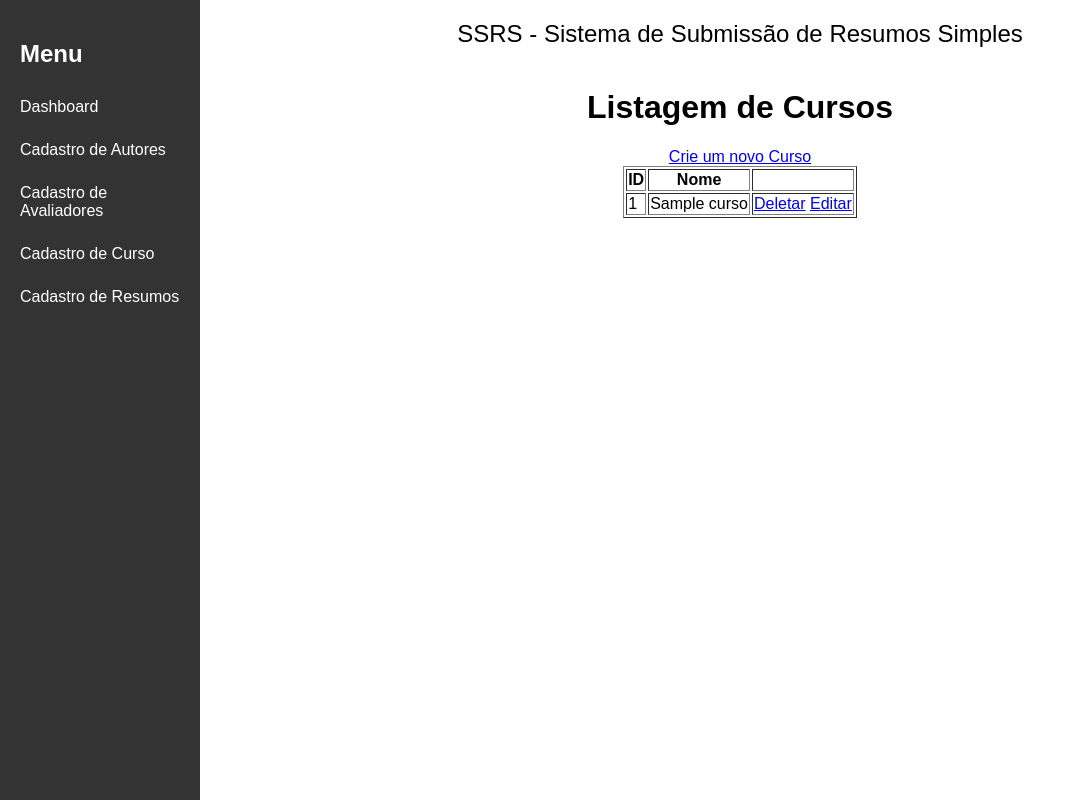
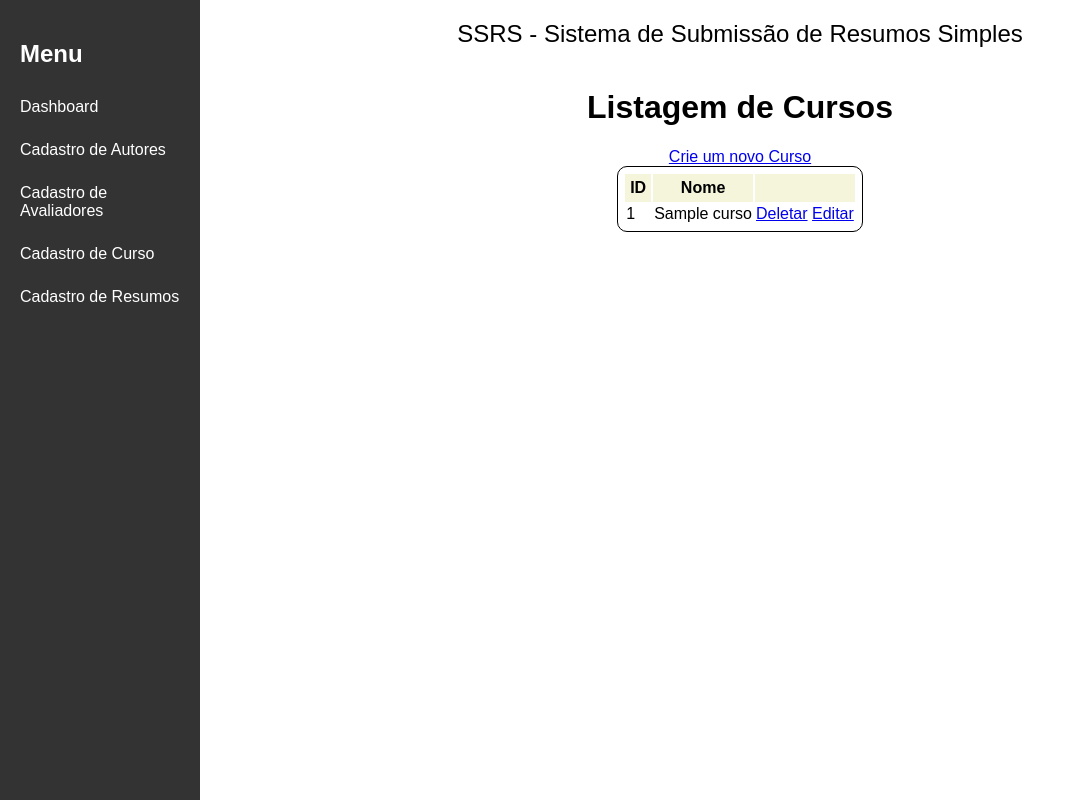
Before and after one commit to Ronneesley/sistema_submissao_resumos_simples, a PHP site: page /organizador/cadastro_curso/listagem.php in a window 1280 px wide. Shown: the whole page, without its empty margins (0-1065 px from the left). Run offline with PHP 8.4, Linux system fonts and the light colour scheme; tables that the repository leaves empty hold one stand-in row (values such as "Sample post").

Commit message:
Exemplo de normalização de CSS para a atividade #56

```diff
--- /dev/null
+++ b/src/css/listagem.css
@@ -0,0 +1,18 @@
+table.listagem {
+    border: 1px solid black;
+    border-radius: 10px;
+    padding: 5px;
+}
+
+table.listagem thead tr {
+    background-color: beige;
+}
+
+table.listagem thead tr th {
+    padding: 5px;
+}
+
+table.listagem tbody tr:hover {
+    background-color: gray;
+    cursor: pointer;
+}
--- a/src/index.html
+++ b/src/index.html
@@ -37,7 +37,7 @@
 
     <script>
         function navigateTo(role){
-            window.location.href = role + "./login.php"
+            window.location.href = role + "/login.php"
         }
     </script>
 
--- a/src/organizador/cadastro_curso/listagem.php
+++ b/src/organizador/cadastro_curso/listagem.php
@@ -11,7 +11,7 @@ $resultado = $con->query("select * from cursos order by nome");
 
 <a href="./cadastro.php">Crie um novo Curso</a>
 
-<table border="1">
+<table class="listagem">
     <thead>
         <tr>
             <th>ID</th>
--- a/src/organizador/layout_superior.php
+++ b/src/organizador/layout_superior.php
@@ -68,6 +68,8 @@
                 margin-bottom: 10px;
             }
         </style>
+
+        <link rel="stylesheet" href="../../css/listagem.css" />
     </head>
     <body>
         <div class="sidebar">
```
